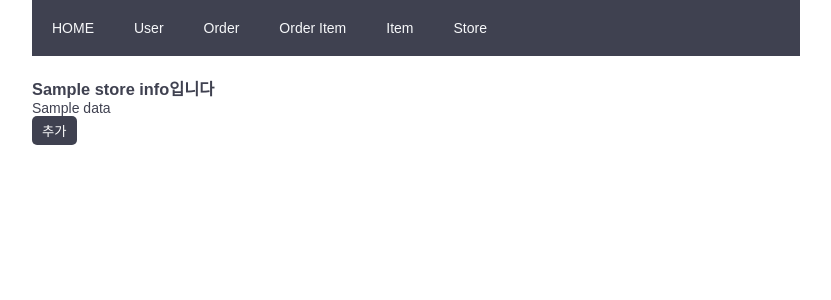
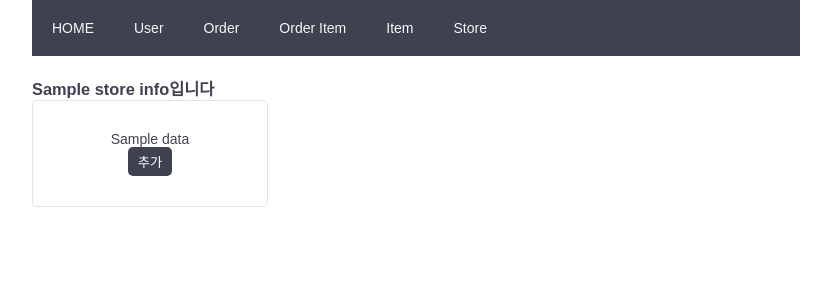
Before and after one commit to sangeun99/crm-page, a Flask app: template templates/kiosk_item.html in a window 1280 px wide. Shown: the top 300 px of the page, without its empty margins (224-1055 px from the left). Run offline with Flask 3, Linux system fonts and the light colour scheme; the template is opened without the code that fills it: most values are stand-ins (such as "Sample title", 1, 10 or a date in 2020).

Commit message:
💄 style: 키오스크 디자인 (ID 미표시, 그리드)

```diff
--- a/static/style.css
+++ b/static/style.css
@@ -281,3 +281,25 @@ button:hover {
 .paging:not(.current):hover {
   background-color: var(--bs-blue-light);
 }
+
+
+/*
+==================
+    kiosk
+==================
+*/
+
+.kiosk-container {
+  display: grid;
+  grid-template-columns: 1fr 1fr 1fr;
+  grid-gap: 30px;
+}
+
+.kiosk-item {
+  display: flex;
+  flex-direction: column;
+  align-items: center;
+  padding: 30px;
+  border: 1px var(--border) solid;
+  border-radius: 5px;
+}
```
